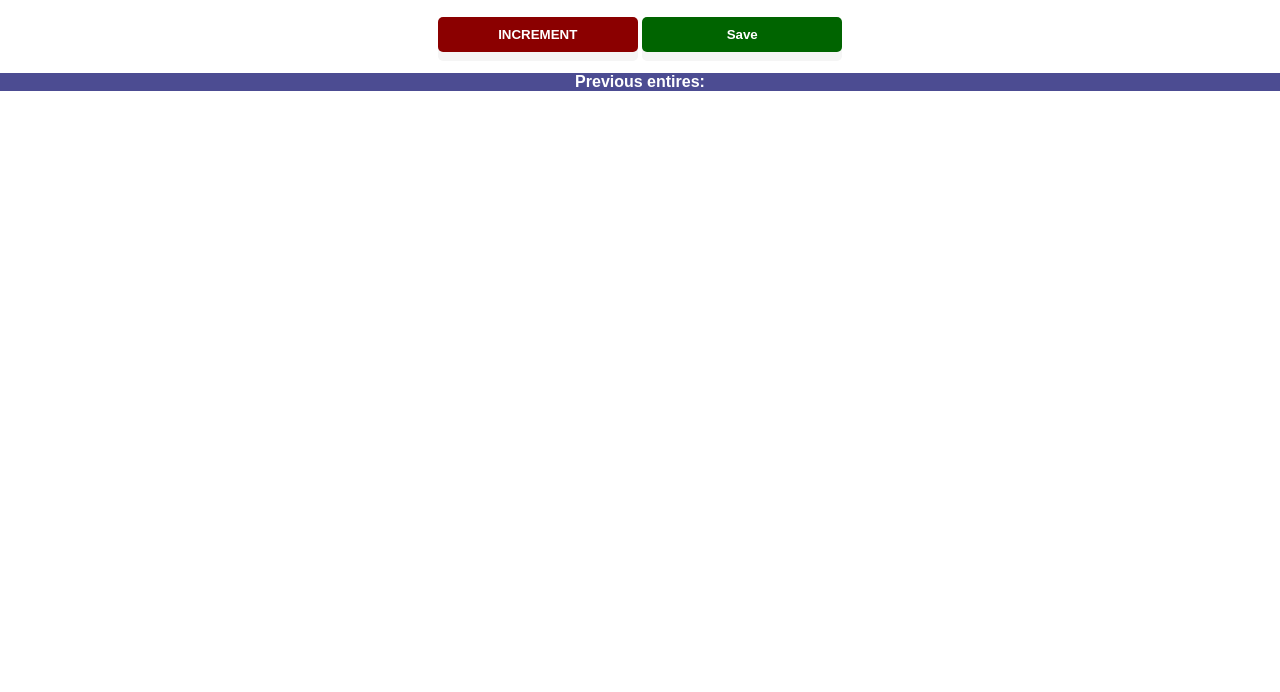
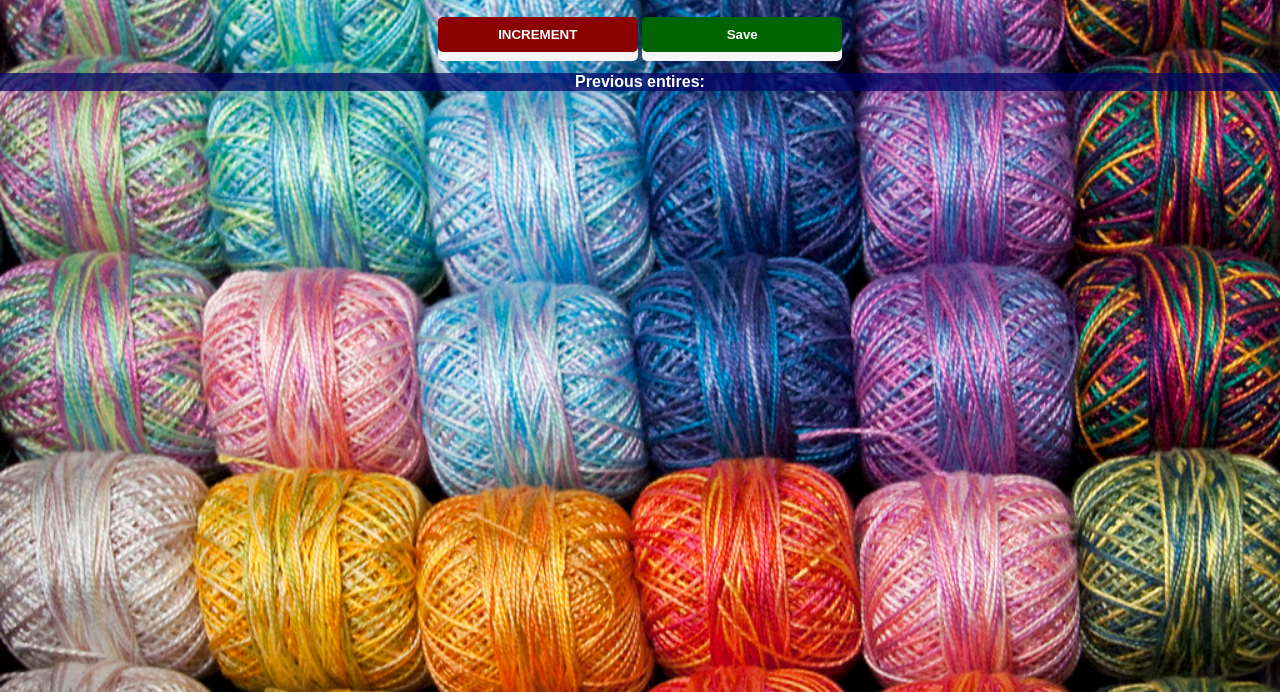
Before and after one commit to Nauman360/counter, a plain HTML site: page index.html in a window 1280 px wide. Shown: the part 118-810 px from the top of the page. Drawn offline with Linux system fonts and the light colour scheme.

Commit message:
Update style.css

```diff
--- a/style.css
+++ b/style.css
@@ -1,6 +1,6 @@
 body {
   margin: 0;
-  background-image: url(yarn.jpg);
+  background-image: url(yarn.jpeg);
   height: 100vh;
   background-position: center;
   background-repeat: no-repeat;
```
